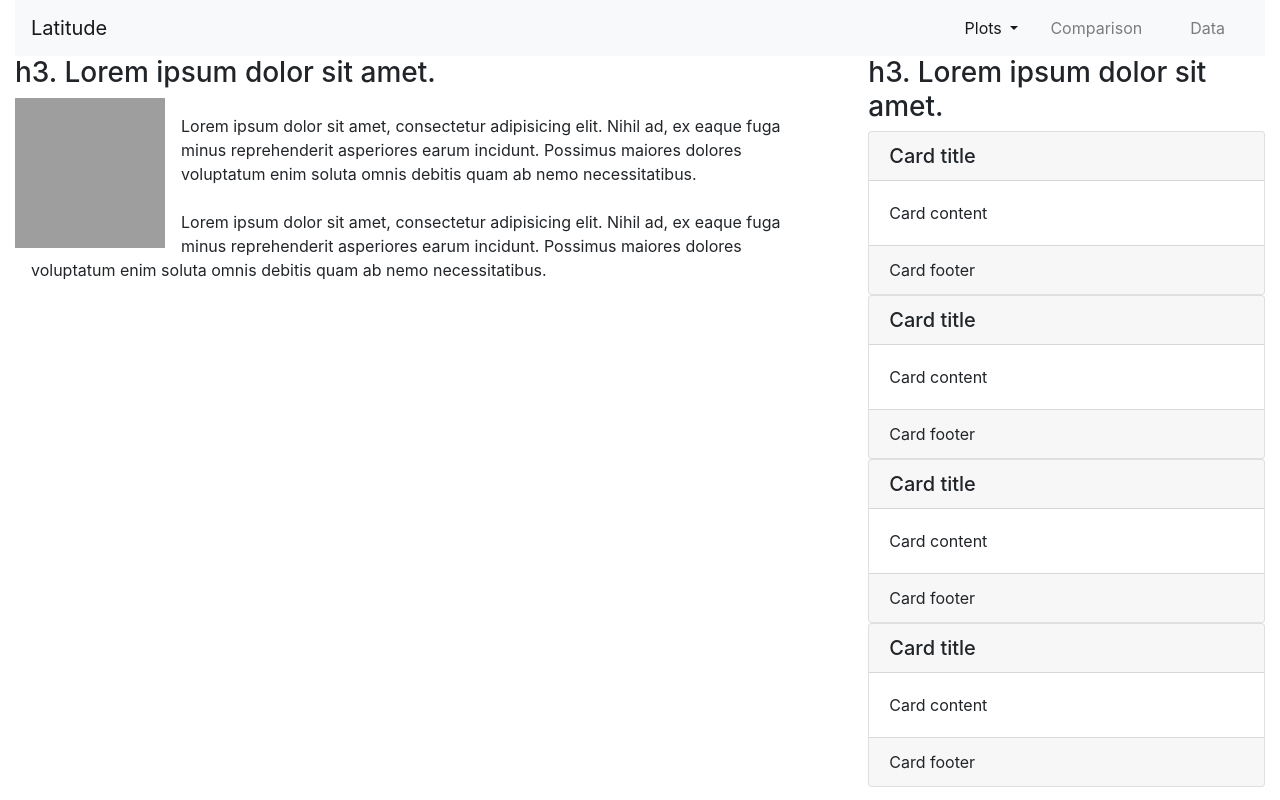
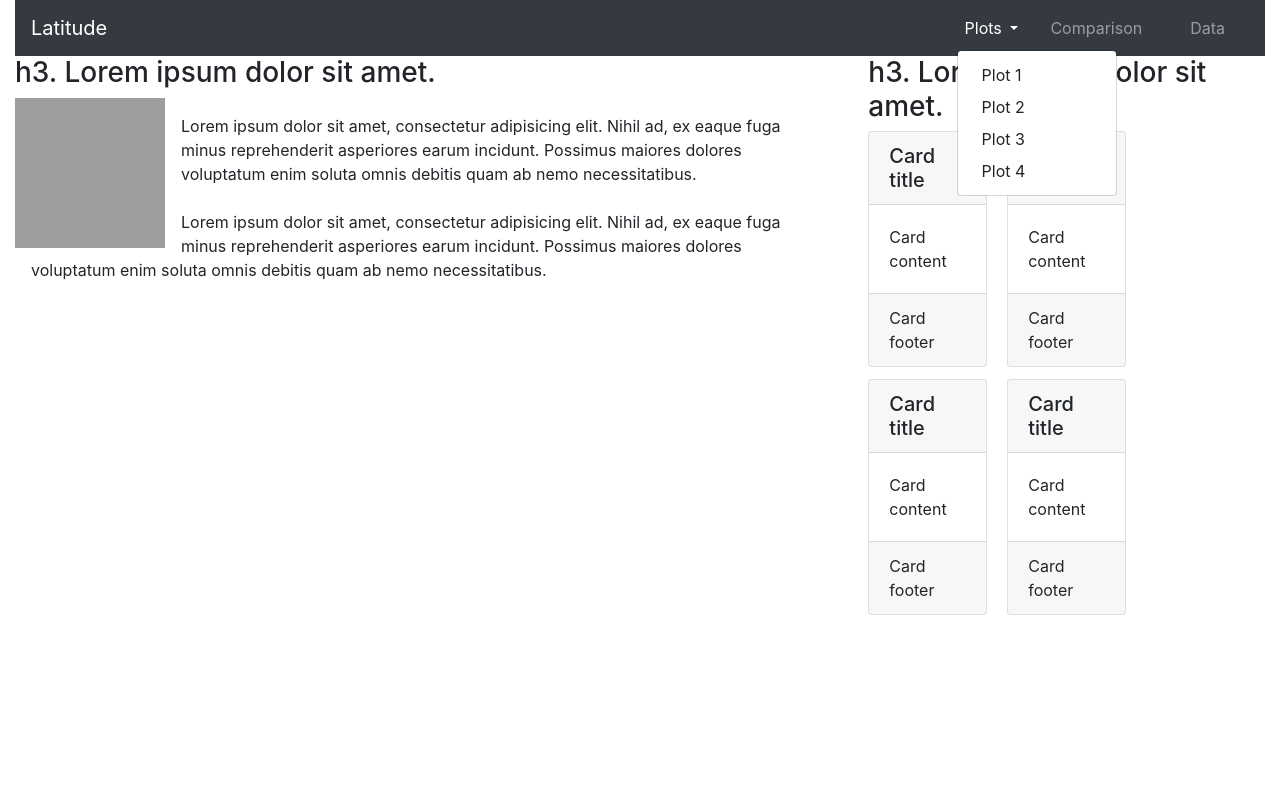
Before and after one commit to gitgranthub/Web-Design-Challenge, a plain HTML site: page WebVisualizations/index.html in a window 1280 px wide. Both pictures are taken after a click on the button "Plots". Drawn offline with nearby package versions, Linux system fonts and the light colour scheme; grey boxes are pictures that could not be loaded.

Commit message:
cards are now masonary in landing page right column

```diff
--- a/WebVisualizations/index.html
+++ b/WebVisualizations/index.html
@@ -14,7 +14,7 @@
     <div class="container-fluid">
 	<div class="row">
 		<div class="col-md-12">
-			<nav class="navbar navbar-expand-lg navbar-light bg-light">
+			<nav class="navbar navbar-expand-lg navbar-dark bg-dark">
 				<a class="navbar-brand" href="#">Latitude</a>
 				<button class="navbar-toggler" type="button" data-toggle="collapse" data-target="#navbarNavDropdown" aria-controls="navbarNavDropdown" aria-expanded="false" aria-label="Toggle navigation">
 				  <span class="navbar-toggler-icon"></span>
@@ -26,9 +26,10 @@
 						Plots
 					  </a>
 					  <div class="dropdown-menu" aria-labelledby="navbarDropdownMenuLink">
-						<a class="dropdown-item" href="#">Action</a>
-						<a class="dropdown-item" href="#">Another action</a>
-						<a class="dropdown-item" href="#">Something else here</a>
+						<a class="dropdown-item" href="#">Plot 1</a>
+						<a class="dropdown-item" href="#">Plot 2</a>
+						<a class="dropdown-item" href="#">Plot 3</a>
+						<a class="dropdown-item" href="#">Plot 4</a>
 					  </div>
 					</li>
 					<li class="nav-item">
@@ -62,6 +63,7 @@
 					<h3>
 						h3. Lorem ipsum dolor sit amet.
 					</h3>
+					<div class="card-columns">
 					<div class="card bg-default">
 						<h5 class="card-header">
 							Card title
@@ -118,10 +120,10 @@
 			</div>
 		</div>
 	</div>
-</div>
 
-    <script src="js/jquery.min.js"></script>
-    <script src="js/bootstrap.min.js"></script>
-    <script src="js/scripts.js"></script>
+
+	<script src="https://code.jquery.com/jquery-3.5.1.slim.min.js" integrity="sha384-DfXdz2htPH0lsSSs5nCTpuj/zy4C+OGpamoFVy38MVBnE+IbbVYUew+OrCXaRkfj" crossorigin="anonymous"></script>
+	<script src="https://cdn.jsdelivr.net/npm/popper.js@1.16.1/dist/umd/popper.min.js" integrity="sha384-9/reFTGAW83EW2RDu2S0VKaIzap3H66lZH81PoYlFhbGU+6BZp6G7niu735Sk7lN" crossorigin="anonymous"></script>
+	<script src="https://stackpath.bootstrapcdn.com/bootstrap/4.5.2/js/bootstrap.min.js" integrity="sha384-B4gt1jrGC7Jh4AgTPSdUtOBvfO8shuf57BaghqFfPlYxofvL8/KUEfYiJOMMV+rV" crossorigin="anonymous"></script>
   </body>
 </html>
```
